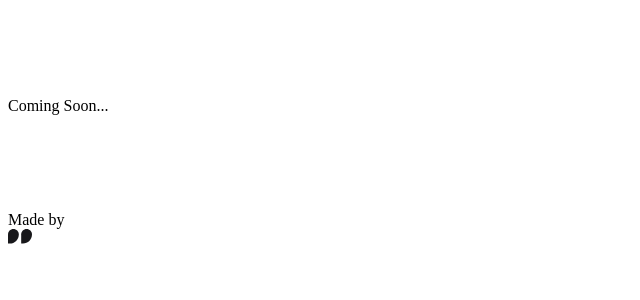
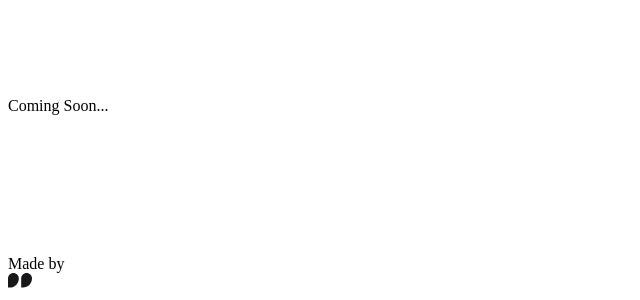
Before and after one commit to davut/baabworld, a Next.js app: page / in a window 1280 px wide. Shown: the part 505-805 px from the top of the page, without its empty margins (0-640 px from the left). Built offline with nearby package versions, Linux system fonts and the light colour scheme.

Commit message:
fix bugs

```diff
--- a/components/Layout.js
+++ b/components/Layout.js
@@ -16,20 +16,7 @@ export default function Layout({ children }) {
 
       {children}
 
-      <footer className="flex-column space-y-4 my-auto text-center justify-items-center items-center  h-24 ">
-
-        <div className="flex text-gray-900 space-x-2 align-center justify-center text-center">
-          <div>Made by</div>
-          <span className="pt-1">
-            <a target="_blank" href="https://owlapps.co">
-              <svg width="24" height="15" viewBox="0 0 24 15" fill="none" xmlns="http://www.w3.org/2000/svg">
-                <path d="M0 5.41118C0 2.42267 2.42267 0 5.41118 0V0C8.39969 0 10.8224 2.4352 10.8224 5.42371V5.42371C10.8224 10.4354 6.75955 14.5193 1.74782 14.5193H0V5.41118Z" fill="#18181B" />
-                <path d="M13.1777 5.41118C13.1777 2.42267 15.6004 0 18.5889 0V0C21.5774 0 24.0001 2.4352 24.0001 5.42371V5.42371C24.0001 10.4354 19.9373 14.5193 14.9256 14.5193H13.1777V5.41118Z" fill="#18181B" />
-              </svg>
-            </a>
-          </span>
-        </div>
-
+      <footer className="flex-column space-y-4 my-auto text-center justify-around content-end  h-20 ">
         <div className="flex space-x-4 justify-center text-center " >
           <a target="_blank" href="https://instagram.com/baabworld">
             <svg width="24" height="24" viewBox="0 0 24 24" fill="none" xmlns="http://www.w3.org/2000/svg">
@@ -45,6 +32,17 @@ export default function Layout({ children }) {
           </a>
 
         </div>
+        <div className=" flex text-gray-900 space-x-2 align-center justify-center text-center">
+          <div>Made by</div>
+          <span className="pt-1">
+            <a target="_blank" href="https://owlapps.co">
+              <svg width="24" height="15" viewBox="0 0 24 15" fill="none" xmlns="http://www.w3.org/2000/svg">
+                <path d="M0 5.41118C0 2.42267 2.42267 0 5.41118 0V0C8.39969 0 10.8224 2.4352 10.8224 5.42371V5.42371C10.8224 10.4354 6.75955 14.5193 1.74782 14.5193H0V5.41118Z" fill="#18181B" />
+                <path d="M13.1777 5.41118C13.1777 2.42267 15.6004 0 18.5889 0V0C21.5774 0 24.0001 2.4352 24.0001 5.42371V5.42371C24.0001 10.4354 19.9373 14.5193 14.9256 14.5193H13.1777V5.41118Z" fill="#18181B" />
+              </svg>
+            </a>
+          </span>
+        </div>
       </footer>
     </div>
   )
--- a/pages/index.js
+++ b/pages/index.js
@@ -7,7 +7,6 @@ export default function Home() {
     <div className={styles.minHeight}>
       <Head>
         <title>Baab World</title>
-        <meta name="description" content="Generated by create next app" />
         <link rel="icon" href="/favicon.ico" />
       </Head>
 
--- a/styles/Home.module.css
+++ b/styles/Home.module.css
@@ -1,5 +1,5 @@
 .minHeight {
-  min-height: calc(100vh - 6rem - 80px);
+  min-height: calc(100vh - 5rem - 80px);
 }
 
 /* @media (min-width: 640px) {
```
